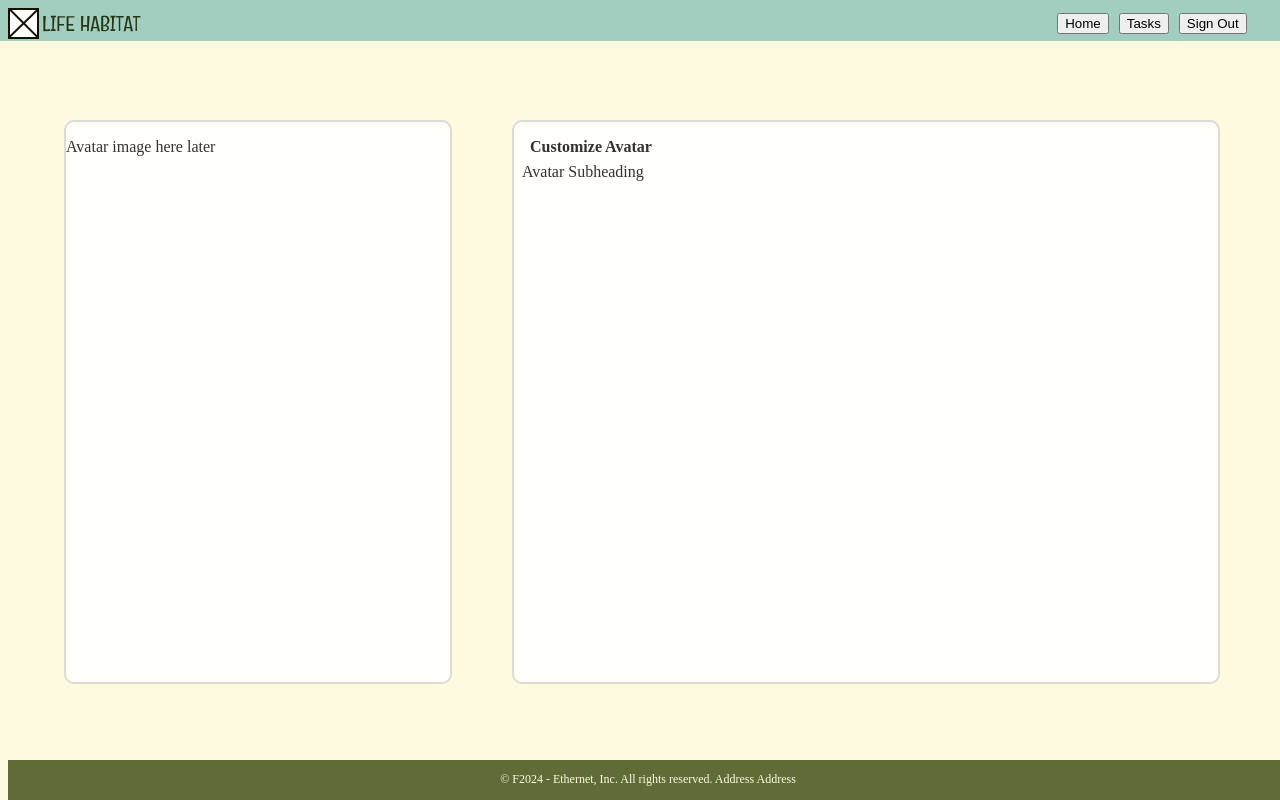
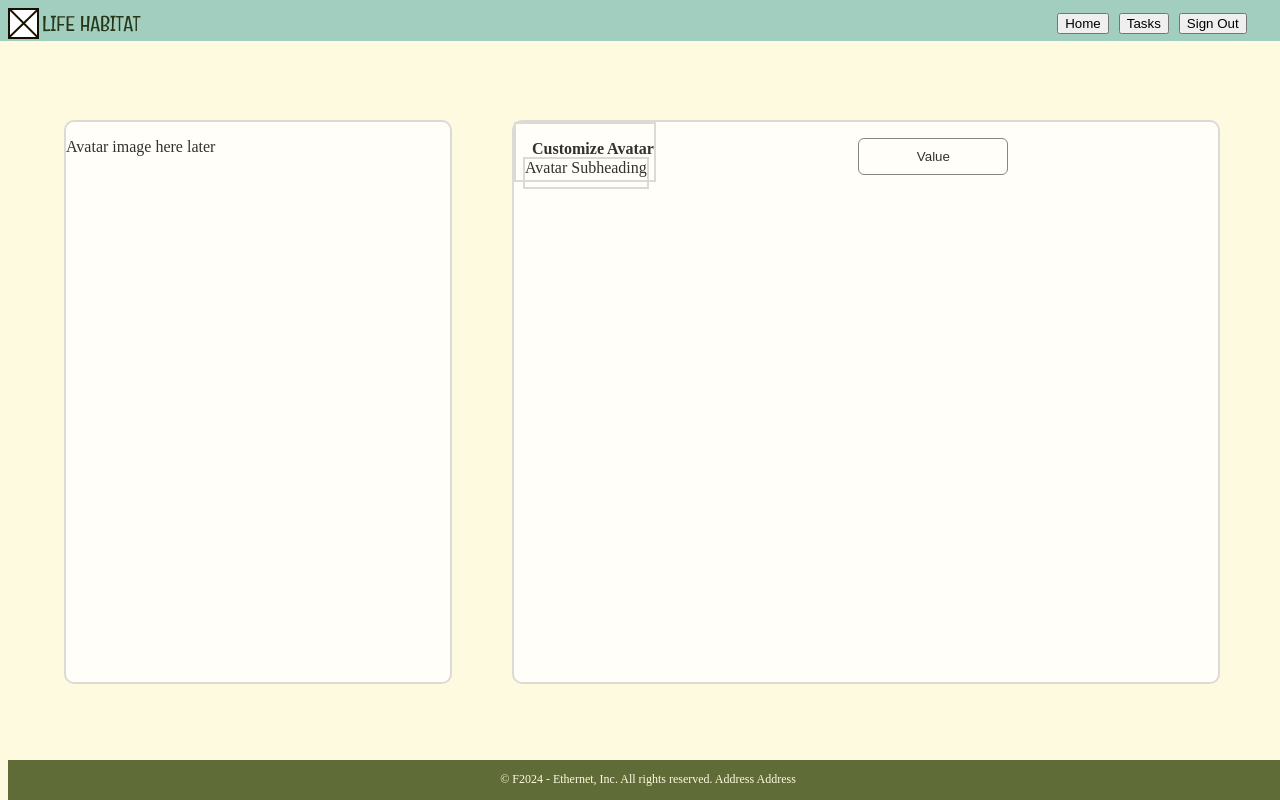
Before and after one commit to IzziCooki/Team-E-Dean-Fork, a React (Create React App) app in the folder code/: page /avatar in a window 1280 px wide. Built offline with nearby package versions, Linux system fonts and the light colour scheme.

Commit message:
added functionality to dropdown

```diff
--- a/code/src/Components/Avatarpage.js
+++ b/code/src/Components/Avatarpage.js
@@ -7,13 +7,31 @@ import {Button, Col} from "react-bootstrap";
 import { useNavigate } from "react-router-dom";
 //import * as Separator from "@radix-ui/react-separator";
 import "./../App.css";
-import {
-  SelectField,
-  SelectItem,
-  } from "primitives"
+import { useState } from "react";
+
 
 function App() {
   const navigate = useNavigate();
+  const [dropdownVisible, setDropdownVisible] = useState(false);
+
+  const toggleDropdown = () => {
+    setDropdownVisible((prevState) => !prevState);
+  };
+
+  const closeDropdown = (e) => {
+    if (!e.target.closest(".dropdown")) {
+      setDropdownVisible(false);
+    }
+  };
+
+  React.useEffect(() => {
+    window.addEventListener("click", closeDropdown);
+    return () => {
+      window.removeEventListener("click", closeDropdown);
+    };
+  }, []);
+
+
   return (
     <>
       <div className="App">
@@ -89,20 +107,79 @@ function App() {
               opacity: .8,
               border: "2px solid lightgray",
               borderRadius: "10px",
+              // justifyContent: 'space-evenly',
+              // alignContent: "space-evenly",
+              padding: 0,
             }}>
-          <div className="avatarHeader"
+
+
+          {/* Dropdown Menu */}
+          <div
+            className="avatarHeader"
             style={{
                paddingLeft: "1em",
                fontWeight: 700,
+               border: "2px solid lightgray",
+               height: '10%',
             }}>
+
               <p>Customize Avatar</p>
               </div>
+
             <div className="avatarSubheader"
             style={{
-            marginTop: 25,
-            marginLeft: -130,
+              marginTop: "5%",
+              marginLeft: -133,
+              border: "2px solid lightgray",
+              height: "5%",
             }}>
-            <p>Avatar Subheading</p>
+              Avatar Subheading
+            </div>
+
+            <div
+              className="dropdown"
+              style={{
+                position: "relative",
+                margin: "1em auto",
+              }}
+            >
+              <button
+                className="dropbtn"
+                style={{
+                  backgroundColor: "white",
+                  color: "black",
+                  padding: "10px 20px",
+                  borderRadius: "6px",
+                  cursor: "pointer",
+                  border: "1px solid dimgray",
+                  width: "150px"
+                }}
+                onClick={toggleDropdown}
+              >
+                Value
+              </button>
+              {dropdownVisible && (
+                <div
+                  className="dropdown-content"
+                  style={{
+                    position: "absolute",
+                    backgroundColor: "white",
+                    border: "1px solid dimgray",
+                    borderRadius: "5px",
+                    width: "150px",
+                    //top: "100%",
+                    left: "0",
+                    opacity: 0.8,
+                    zIndex: 1,
+                    maxHeight: "40px",
+                    overflowY: 'auto',
+                  }}
+                >
+                  <p style={{ padding: "10px", margin: 0 }}>Option 1</p>
+                  <p style={{ padding: "10px", margin: 0 }}>Option 2</p>
+                  <p style={{ padding: "10px", margin: 0 }}>Option 3</p>
+                </div>
+              )}
             </div>
           </Col>
 
@@ -115,4 +192,5 @@ function App() {
     </>
   );
 }
+
 export default App;
```
Lines whose indentation alone changed are shown as unchanged.
